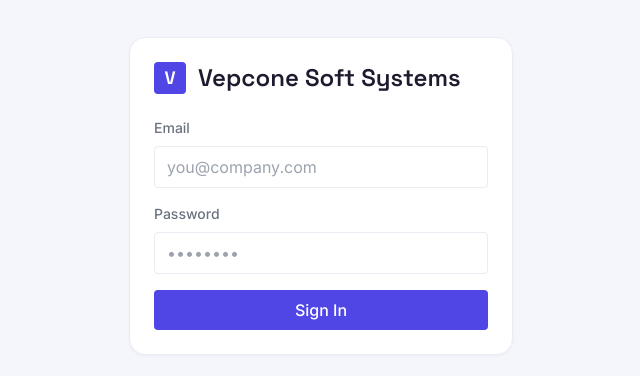
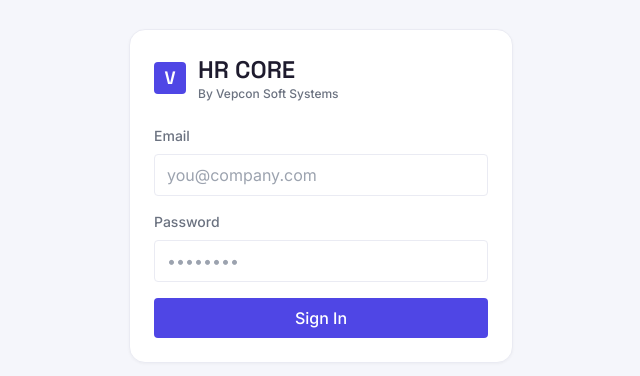
Before and after one commit to p11x/hrapp, a React (Vite) app: page /login in a window 1280 px wide. Shown: the part 204-580 px from the top of the page, without its empty margins (319-959 px from the left). Built offline with nearby package versions, Linux system fonts and the light colour scheme; no server answers.

Commit message:
feat: update branding and refine document validation
Replace Vepcone branding with HR CORE, add secondary subtitle, and update dashboard document count logic to target specific required documents.

```diff
--- a/src/components/Sidebar.tsx
+++ b/src/components/Sidebar.tsx
@@ -82,7 +82,12 @@
             <div className="w-8 h-8 rounded bg-primary flex items-center justify-center text-white font-display font-bold text-lg">
               V
             </div>
-            {!collapsed && <span className="font-display font-semibold text-text-hi truncate">Vepcone Soft Systems</span>}
+            {!collapsed && (
+              <div className="flex flex-col">
+                <span className="font-display font-semibold text-text-hi truncate">HR CORE</span>
+                <span className="text-[10px] text-text-mid font-medium truncate">By Vepcon Soft Systems</span>
+              </div>
+            )}
           </div>
           <button
             onClick={() => setCollapsed(!collapsed)}
@@ -131,7 +136,10 @@
           <div className="w-8 h-8 rounded bg-primary flex items-center justify-center text-white font-display font-bold text-lg">
             V
           </div>
-          <span className="font-display font-semibold text-text-hi truncate max-w-[200px]">Vepcone Soft Systems</span>
+          <div className="flex flex-col">
+            <span className="font-display font-semibold text-text-hi truncate max-w-[200px]">HR CORE</span>
+            <span className="text-[10px] text-text-mid font-medium truncate max-w-[200px]">By Vepcon Soft Systems</span>
+          </div>
         </div>
         <button
           onClick={() => setMobileMenuOpen(true)}
@@ -163,7 +171,10 @@
                   <div className="w-8 h-8 rounded bg-primary flex items-center justify-center text-white font-display font-bold text-lg">
                     V
                   </div>
-                  <span className="font-display font-semibold text-text-hi truncate max-w-[200px]">Vepcone Soft Systems</span>
+                  <div className="flex flex-col">
+                    <span className="font-display font-semibold text-text-hi truncate max-w-[200px]">HR CORE</span>
+                    <span className="text-[10px] text-text-mid font-medium truncate max-w-[200px]">By Vepcon Soft Systems</span>
+                  </div>
                 </div>
                 <button
                   onClick={() => setMobileMenuOpen(false)}
--- a/src/pages/Login.tsx
+++ b/src/pages/Login.tsx
@@ -67,9 +67,12 @@
             <div className="w-8 h-8 rounded bg-primary flex items-center justify-center text-white font-display font-bold text-lg">
               V
             </div>
-            <h1 className="text-2xl font-display font-semibold text-text-hi">
-              Vepcone Soft Systems
-            </h1>
+            <div className="flex flex-col">
+              <h1 className="text-2xl font-display font-semibold text-text-hi">
+                HR CORE
+              </h1>
+              <span className="text-xs text-text-mid font-medium">By Vepcon Soft Systems</span>
+            </div>
           </div>
 
 
--- a/src/pages/employee/Dashboard.tsx
+++ b/src/pages/employee/Dashboard.tsx
@@ -118,7 +118,8 @@
     }
   }, [userId])
 
-  const uploadedCount = Object.values(documents).filter(d => d.uploaded).length
+  const requiredDocs = ['aadhaar', 'pan', 'resume', 'photo', 'signature']
+  const uploadedCount = requiredDocs.filter(key => documents[key]?.uploaded).length
   const totalDays = (leaveBalance?.casual || 0) + (leaveBalance?.sick || 0) + (leaveBalance?.vacation || 0)
 
   const usedDays = useMemo(() => {
```
